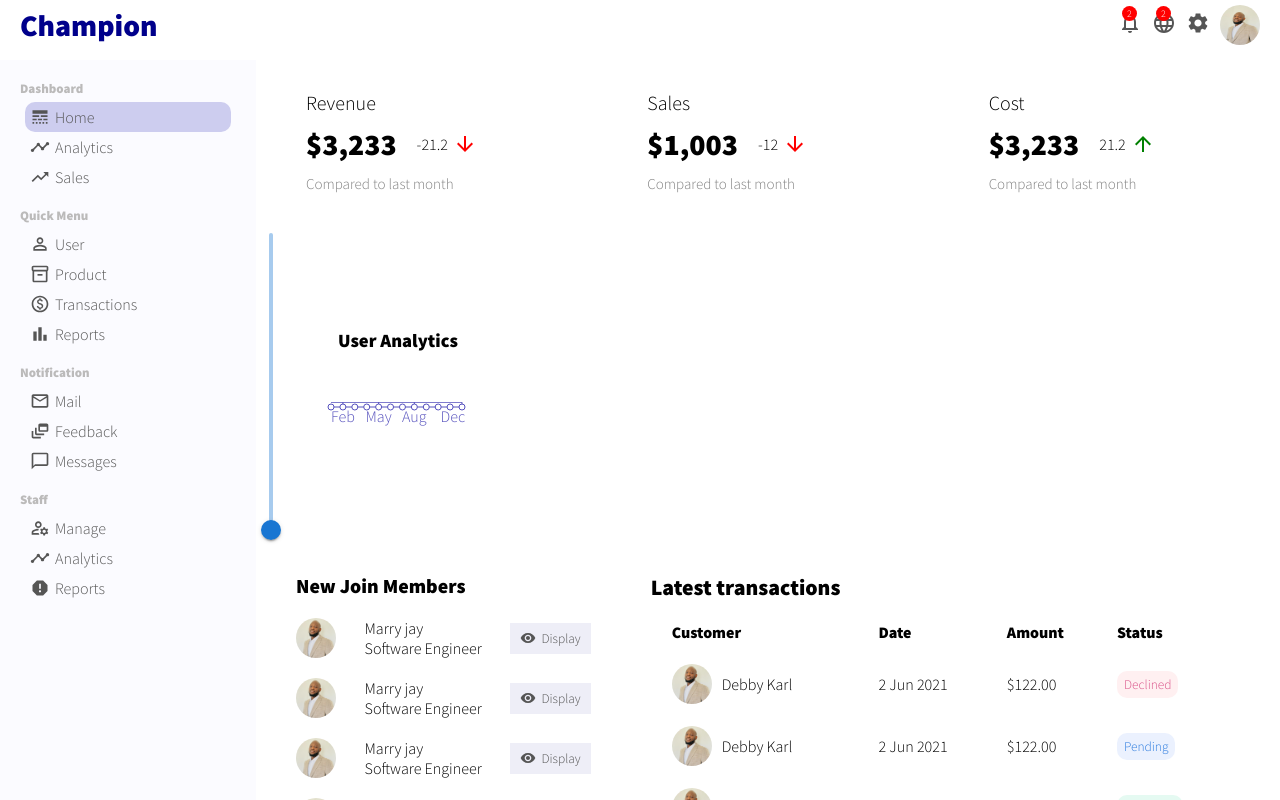
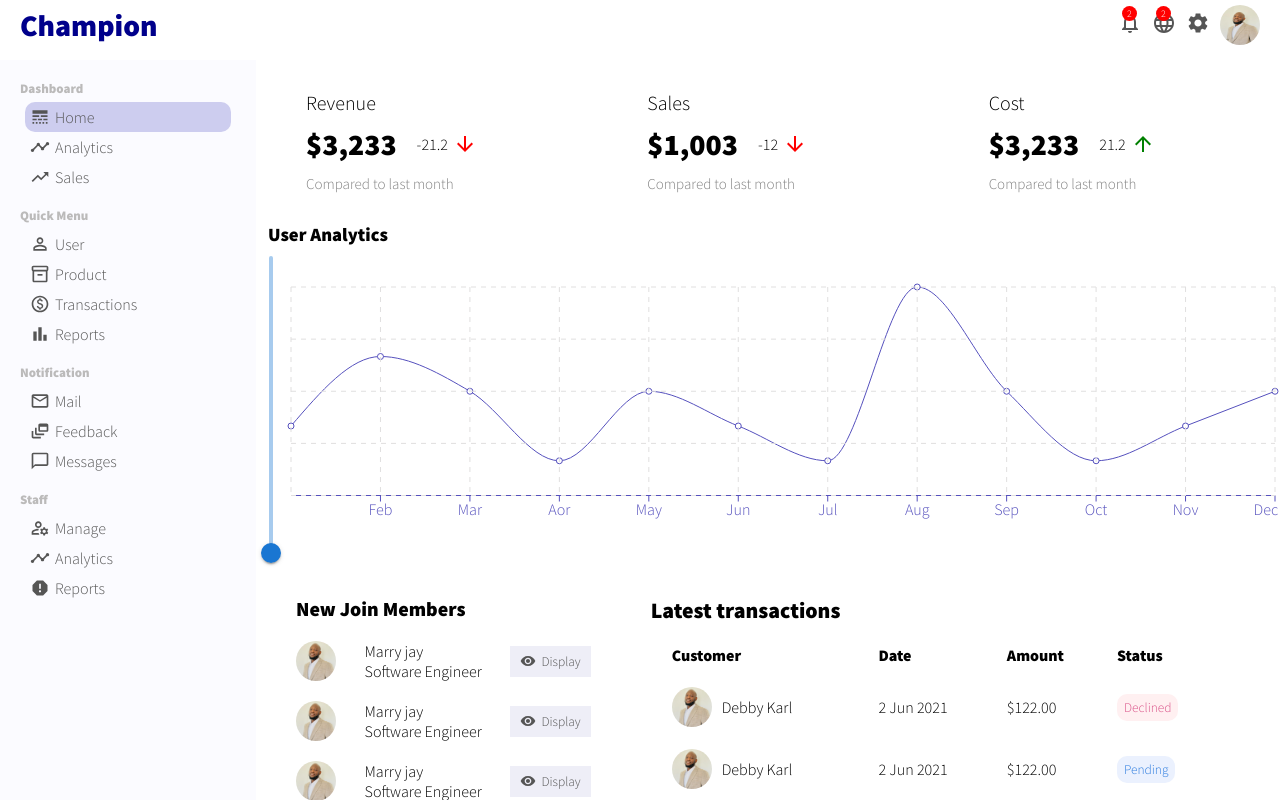
Before and after one commit to tommiechampion/ActiveReactAPP, a React (Create React App) app: page / in a window 1280 px wide. Shown: the top 800 px of the page. Built offline with nearby package versions, Linux system fonts and the light colour scheme.

Commit message:
ActivateSlider

```diff
--- a/src/components/chart/Chart.jsx
+++ b/src/components/chart/Chart.jsx
@@ -8,14 +8,11 @@ import { LineChart,
     ResponsiveContainer,
 
 } from "recharts";
-import VerticalSlider from '../verticalslider/VerticalSlider';
 
 export default function Chart({ title, data, dataKey, grid}) {
 
   return (
 
-        <div className="chart">
-            <h3 className="chartTitle">{title}</h3>
 
             <ResponsiveContainer width="100%" aspect={4 / 1}>
               <LineChart data={data}>
@@ -30,7 +27,6 @@ export default function Chart({ title, data, dataKey, grid}) {
             </ResponsiveContainer>
 
 
-        </div>
 
   )
 }
--- a/src/components/chart/chart.css
+++ b/src/components/chart/chart.css
@@ -1,23 +1,17 @@
 
 .chart{
-    display: grid;
-    gap: 50px;
     margin: 20px;
     padding: 20px;
     box-shadow: -1px -1px 0px -26px rgba(0,0,0,0.69);
     -webkit-box-shadow: -1px -1px 0px -26px rgba(0,0,0,0.69);
     -moz-box-shadow: -1px -1px 0px -26px rgba(0,0,0,0.69);
-
-
-}
+    }
 
 .chartTitle{
     margin-left: 12px;
 }
-.chartSliderContainer
-{margin-top: 10px;
+.chartSliderContainer{
+    margin-top: 10px;
     display: flex;
-    align-items: center;}
-.slidercon{
-    display: flex;
+    align-items: center;
 }
--- a/src/pages/home/Home.jsx
+++ b/src/pages/home/Home.jsx
@@ -25,7 +25,7 @@ export default function Home(props) {
     <div className="home">
         <Featuredinfo/>
 
-
+        <h3 className="chartTitle">User Analytics</h3>
     <div className='chartSliderContainer'>
     <VerticalSlider onValueSet={getSliderValue} className="chartSlider" />
         <Chart data={userDataTransform} title="User Analytics" grid dataKey="Active User"></Chart>
```
